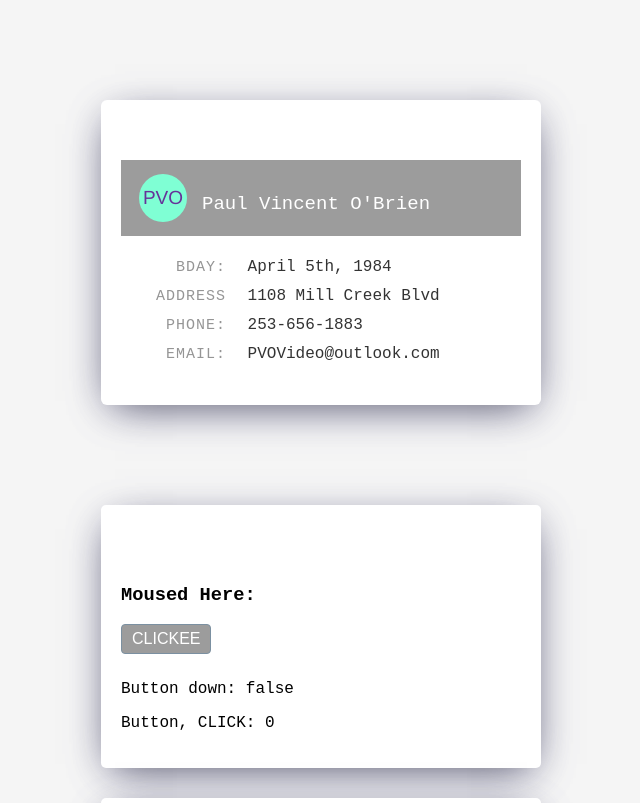
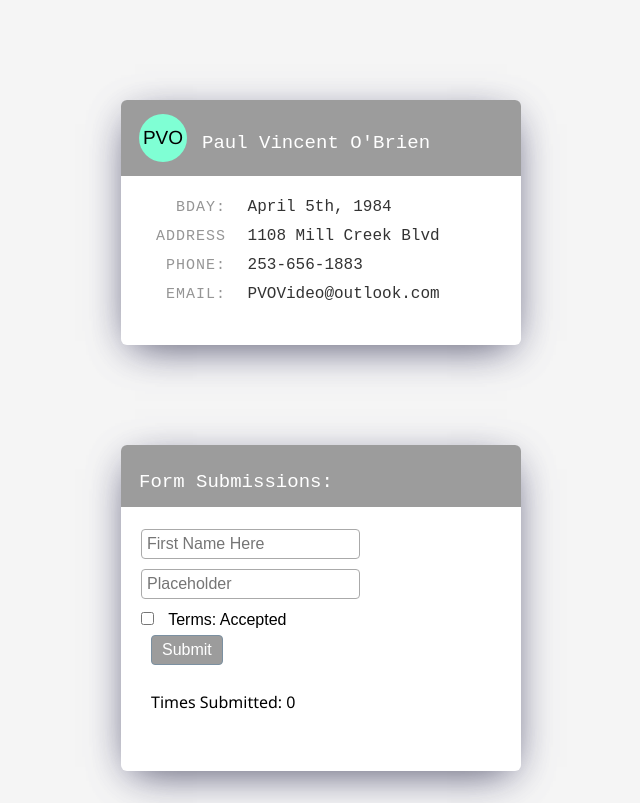
Before and after one commit to PVOBrien/ReactWork, a React (Create React App) app in the folder tutorial-app/: page / in a window 1280 px wide. Shown: the top 803 px of the page, without its empty margins (319-959 px from the left). Built offline with nearby package versions, Linux system fonts and the light colour scheme.

Commit message:
save point

```diff
--- a/tutorial-app/src/App.css
+++ b/tutorial-app/src/App.css
@@ -1,7 +1,3 @@
-/* .App {
-  text-align: center;
-} */
-
 .App-logo {
   height: 40vmin;
   pointer-events: none;
@@ -36,3 +32,32 @@
     transform: rotate(360deg);
   }
 }
+
+label {
+  font-family: sans-serif;
+}
+
+
+#buttonEr {
+  display: flex;
+  flex-direction: row;
+  flex-wrap: wrap;
+  justify-content: space-around;
+}
+
+#buttonEr header {
+  flex-basis: 100%;
+  margin: 10px;
+  text-align: center;
+  font-size: larger;
+  font-family: 'Gill Sans', 'Gill Sans MT', Calibri, 'Trebuchet MS', sans-serif;
+}
+
+#buttonEr button {
+  flex-basis: 40%;
+}
+
+.error {
+  color: red;
+  font-size: small;
+}
--- a/tutorial-app/src/App.js
+++ b/tutorial-app/src/App.js
@@ -1,15 +1,19 @@
 import './App.css';
 
+import ShowButton from './ShowButton';
 import NewCard from './NewCard.js';
 import InputEvents from './events/InputEvents';
+import FormValidation from './formValidation/FormValidation';
 import './events/Events.css'
 import './newCard.css'; // it's CSS. it imports it all, no need to designate exactly *what* is being imported.
 
 function App() {
   return (
     <div className="App">
+      {/* <ShowButton /> */}
       <NewCard />
-      <InputEvents />
+      {/* <InputEvents /> */}
+      <FormValidation />
     </div>
   );
 }
--- a/tutorial-app/src/NewCard.js
+++ b/tutorial-app/src/NewCard.js
@@ -24,7 +24,7 @@ class NewCard extends Component {
 
     return (
       <React.Fragment>
-        <section className="new-card-container">
+        <section className="new-card-container" id="profile-card">
           <header>
             <span initials={initials}></span>
             <h2>{theName}</h2>
--- /dev/null
+++ b/tutorial-app/src/ShowButton.js
@@ -0,0 +1,36 @@
+import React, { Component } from "react";
+
+class ShowButton extends Component {
+  constructor(props) {
+    super(props)
+
+    this.state = {
+      here: false
+    }
+  }
+
+  handleDeetsClick = () => {
+    console.log("here.")
+    // https://www.telerik.com/blogs/how-to-show-and-hide-elements-in-react#:~:text=%20How%20to%20Show%20and%20Hide%20Elements%20in,value%20is%20true%20and%20there%20is...%20More
+  }
+
+  render() {
+    return (
+    <>
+    <section>
+    <div id="buttonEr">
+      <header>CHECK IT</header>
+      <button className="toggles"
+        onClick={ this.handleDeetsClick }>
+        For My Deets
+      </button>
+      <button className="toggles">The Basics</button>
+    </div>
+    </section>
+    </>
+    )
+  }
+
+}
+
+export default ShowButton;
--- a/tutorial-app/src/events/Events.css
+++ b/tutorial-app/src/events/Events.css
@@ -1,7 +1,7 @@
 section {
   position: relative;
   overflow: hidden;
-  padding: 60px 20px 20px;
+  padding: 0px 00px 20px;
   border-radius: 5px;
   background-color: #fff;
   margin: 30px auto;
@@ -24,4 +24,27 @@ button {
   color: #fff;
   padding-left: 10px;
   padding-right: 10px;
+  margin-left: 20px;
 }
+
+h3 {
+  padding-left: 20px;
+}
+
+#insert {
+  margin-left: 20px
+}
+
+p {
+  font-family: 'Segoe UI', Tahoma, Geneva, Verdana, sans-serif;
+  margin-left: 20px;
+}
+
+input {
+  margin-left: 10px;
+  margin-right: 10px;
+}
+
+.toggles {
+  margin: 0px;
+}
--- a/tutorial-app/src/events/InputEvents.js
+++ b/tutorial-app/src/events/InputEvents.js
@@ -94,6 +94,7 @@ class InputEase extends Component {
       <section>
         <h3>Moused Here:</h3>
         <button
+          id="insert"
           onClick = { this.hereToClick.bind(this) }
           onMouseDown = { this.handleHereMouseToDown } // left side of equal sign is the function, it is NOT potato.
           onMouseUp = { this.handleHereOnMouseUp }
@@ -105,7 +106,7 @@ class InputEase extends Component {
       </section>
 
       <section>
-        <p>HOWDY</p>
+        <h3>HOWDY</h3>
         <input
           type="text"
           onChange={this.handleOnChange}
--- /dev/null
+++ b/tutorial-app/src/formValidation/FormValidation.js
@@ -0,0 +1,118 @@
+import React, { Component } from "react";
+
+class FormValidation extends Component {
+  constructor(props) {
+    super(props)
+
+    this.state = {
+      firstName: '',
+      feedback: '',
+      acceptedTerms: false,
+      validationErrors: {},
+      submitted: 0
+    }
+
+    this.validateAllTheField = this.validateAllTheField.bind(this)
+
+  }
+
+  handleOnChange = (e) => { // this is the "catch all" for handleOnChange setState
+    const target = e.target; // lol practically unnecessary, but proves a point on next line...
+    const name = target.name; // look, it's the name! :P
+    const value = (
+      target.type === 'text' ? target.value : target.checked // this is tricky, checking what type it is, and figuring out the right falsy-ness.
+    )
+
+    this.setState({
+      [name]: value
+    })
+
+  }
+
+  handleOnSubmit = (e) => {
+    e.preventDefault();
+
+    this.validateAllTheField()
+  }
+
+  validateAllTheField() {
+    const { // pulling in and storing state as variables
+      firstName,
+      feedback,
+      acceptedTerms
+    } = this.state
+
+    const errors = {}
+
+    if (!firstName) { // so, if there's no first name then...
+      errors['firstName'] = 'UNFILLED!';
+    }
+
+    if (!feedback) {
+      errors['feedback'] = 'Gimme FeedBaCk';
+    }
+
+    if (!acceptedTerms) {
+      errors['acceptedTerms'] = 'Haven\'t. Need to.';
+    }
+
+    this.setState({
+      validationErrors: errors
+    })
+  }
+
+
+  render() {
+    return (
+      <>
+        <section className="new-card-container">
+          <header>
+            <h2>Form Submissions: </h2>
+          </header>
+          <main>
+            <form onSubmit={this.handleOnSubmit}>
+                <div className="error"> {this.state.validationErrors.firstName} </div>
+              <label>
+                <input
+                  type="text"
+                  name="firstName"
+                  placeholder="First Name Here"
+                  value={this.state.firstName}
+                  onChange={this.handleOnChange} // if something is going to be mutable/modifiable/changeable, it (atm) MUST have an onChange method.
+                />
+              </label>
+              <br></br>
+              <label>
+                <div className="error"> {this.state.validationErrors.feedback} </div>
+                <input
+                  type="text"
+                  name="feedback"
+                  placeholder="Placeholder"
+                  value={this.state.feedback}
+                  onChange={this.handleOnChange}
+                />
+              </label>
+              <br></br>
+              <label>
+                <input
+                  type="checkbox"
+                  name="acceptedTerms"
+                  value={this.state.acceptedTerms}
+                  onChange={this.handleOnChange}
+                /> Terms: Accepted
+              </label>
+                <span className="error"> {this.state.validationErrors.acceptedTerms} </span>
+              <br></br>
+              <button name="submitButton">
+                Submit
+              </button>
+              <p>Times Submitted: {this.state.submitted}</p>
+            </form>
+          </main>
+        </section>
+      </>
+    )
+  }
+}
+
+export default FormValidation;
--- a/tutorial-app/src/index.css
+++ /dev/null
@@ -1,13 +0,0 @@
-body {
-  margin: 0;
-  font-family: -apple-system, BlinkMacSystemFont, 'Segoe UI', 'Roboto', 'Oxygen',
-    'Ubuntu', 'Cantarell', 'Fira Sans', 'Droid Sans', 'Helvetica Neue',
-    sans-serif;
-  -webkit-font-smoothing: antialiased;
-  -moz-osx-font-smoothing: grayscale;
-}
-
-code {
-  font-family: source-code-pro, Menlo, Monaco, Consolas, 'Courier New',
-    monospace;
-}
--- a/tutorial-app/src/index.js
+++ b/tutorial-app/src/index.js
@@ -1,6 +1,5 @@
 import React from 'react';
 import ReactDOM from 'react-dom';
-import './index.css';
 import App from './App';
 import reportWebVitals from './reportWebVitals';
 
--- a/tutorial-app/src/newCard.css
+++ b/tutorial-app/src/newCard.css
@@ -4,6 +4,7 @@ body {
 }
 
 .new-card-container {
+  /* display: none; */
   background-color: #fff;
   border-radius: 6px;
   overflow: hidden;
@@ -27,8 +28,6 @@ body {
   width: 48px;
   vertical-align: middle;
   margin-right: 15px;
-  color: rebeccapurple;
-  font-size: inherit;
   position: relative;
   font-family: 'Franklin Gothic Medium', 'Arial Narrow', Arial, sans-serif;
 }
@@ -46,7 +45,7 @@ body {
   font-weight: normal;
   color: #fff;
   font-size: inherit;
-  vertical-align: middle;
+  vertical-align: sub;
   margin: 12px 0px 0px 0px;
 }
 
```
Also changed, not shown: tutorial-app/src/logo.svg (deleted).
